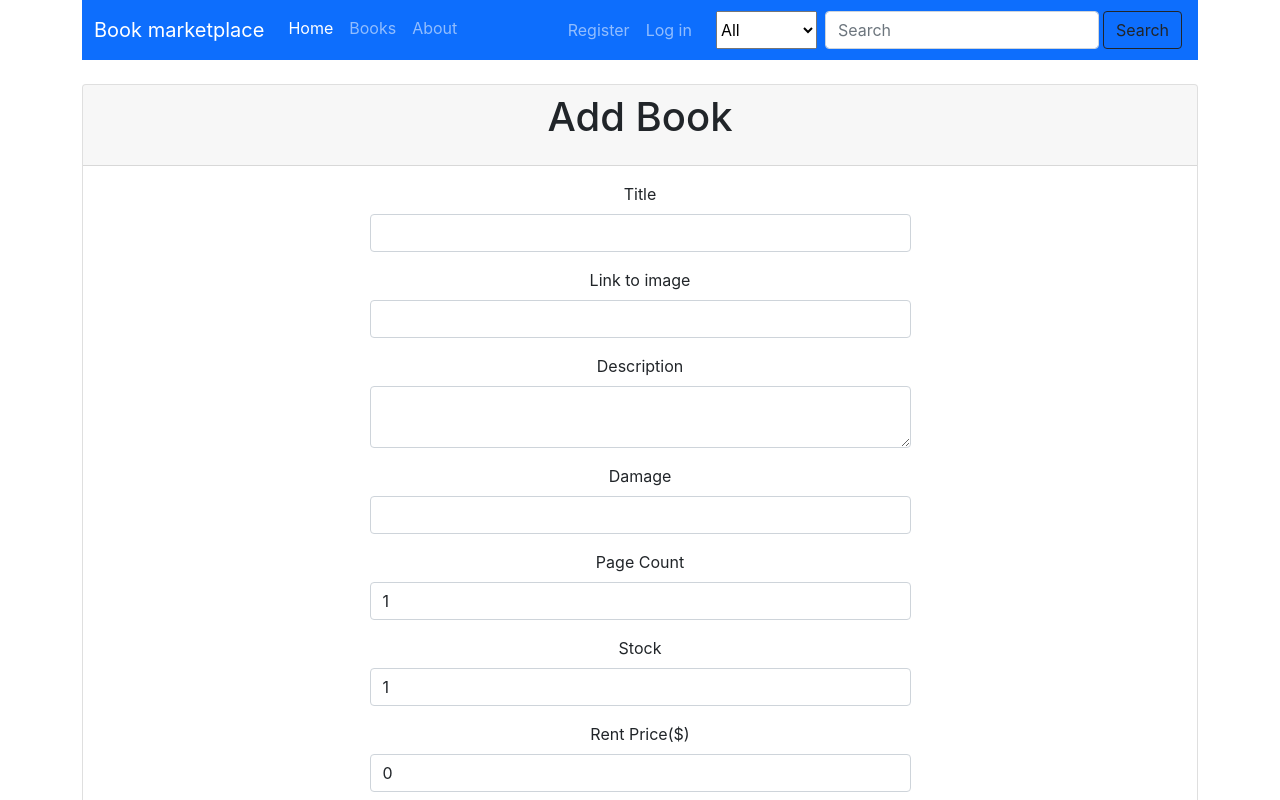
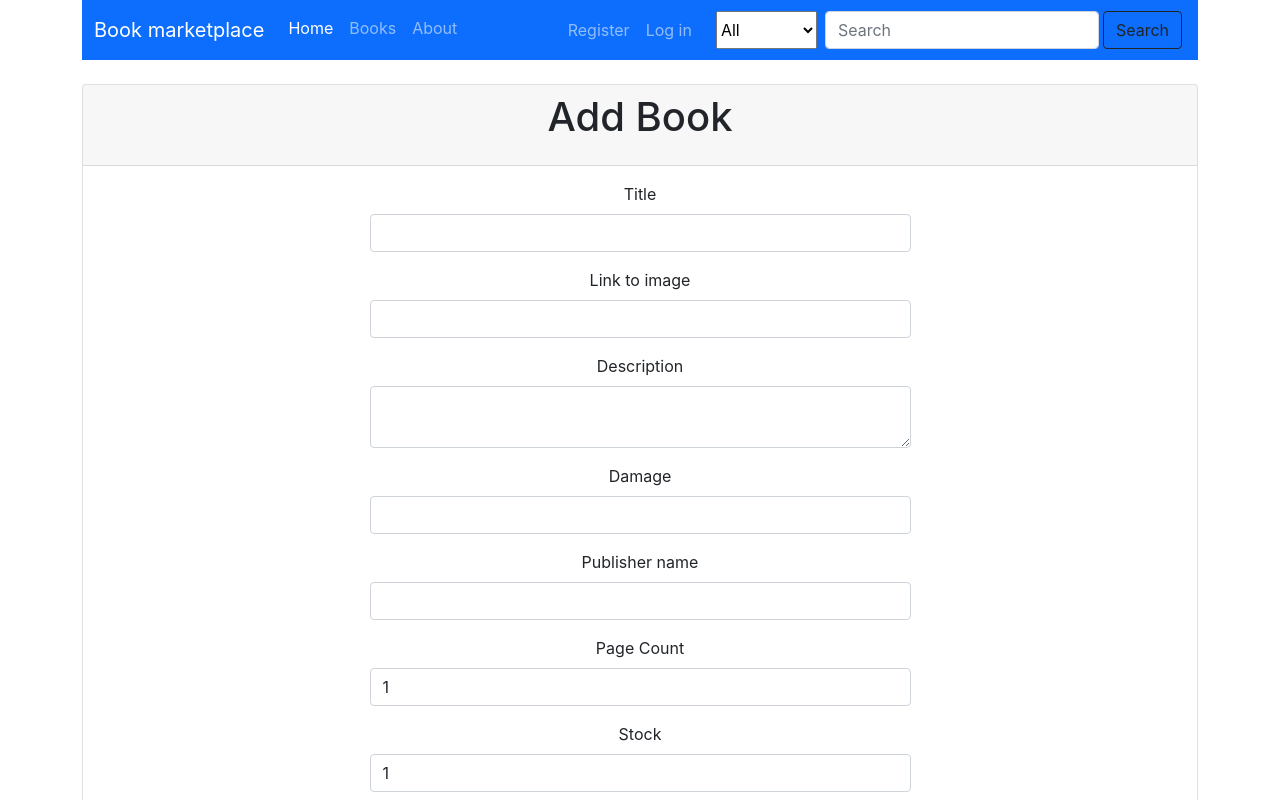
Before and after one commit to Kyle-Hasan/BookMarketplaceApp, a React (Create React App) app in the folder frontend/: page /addBook in a window 1280 px wide. Shown: the top 800 px of the page. Built offline with nearby package versions, Linux system fonts and the light colour scheme.

Commit message:
Update BookForm.jsx

```diff
--- a/frontend/src/pages/BookForm.jsx
+++ b/frontend/src/pages/BookForm.jsx
@@ -25,6 +25,8 @@ function BookForm() {
      locationID:0,
      SalePrice:0,
      Image:"",
+     PublisherName:"",
+     AuthorID:""
  })
  const onChangeAuthorText= (e)=>{
      setAuthorText(e.target.value)
@@ -93,6 +95,12 @@ function BookForm() {
               </div>
           </div>
           <div className="mb-3 ">
+              <label htmlFor="PublisherName" className="form-label">Publisher name</label>
+              <div className = "d-flex justify-content-center ">
+              <input onChange = {onChange} value = {bookInfo.PublisherName} type="text" className=" w-50 form-control" id="PublisherName" />
+              </div>
+          </div>
+          <div className="mb-3 ">
               <label htmlFor="PageCount" className="form-label">Page Count</label>
               <div className = "d-flex justify-content-center ">
               <input onChange = {onChange} value = {bookInfo.PageCount} min= "1" type="number" className=" w-50 form-control" id="PageCount" />
```
